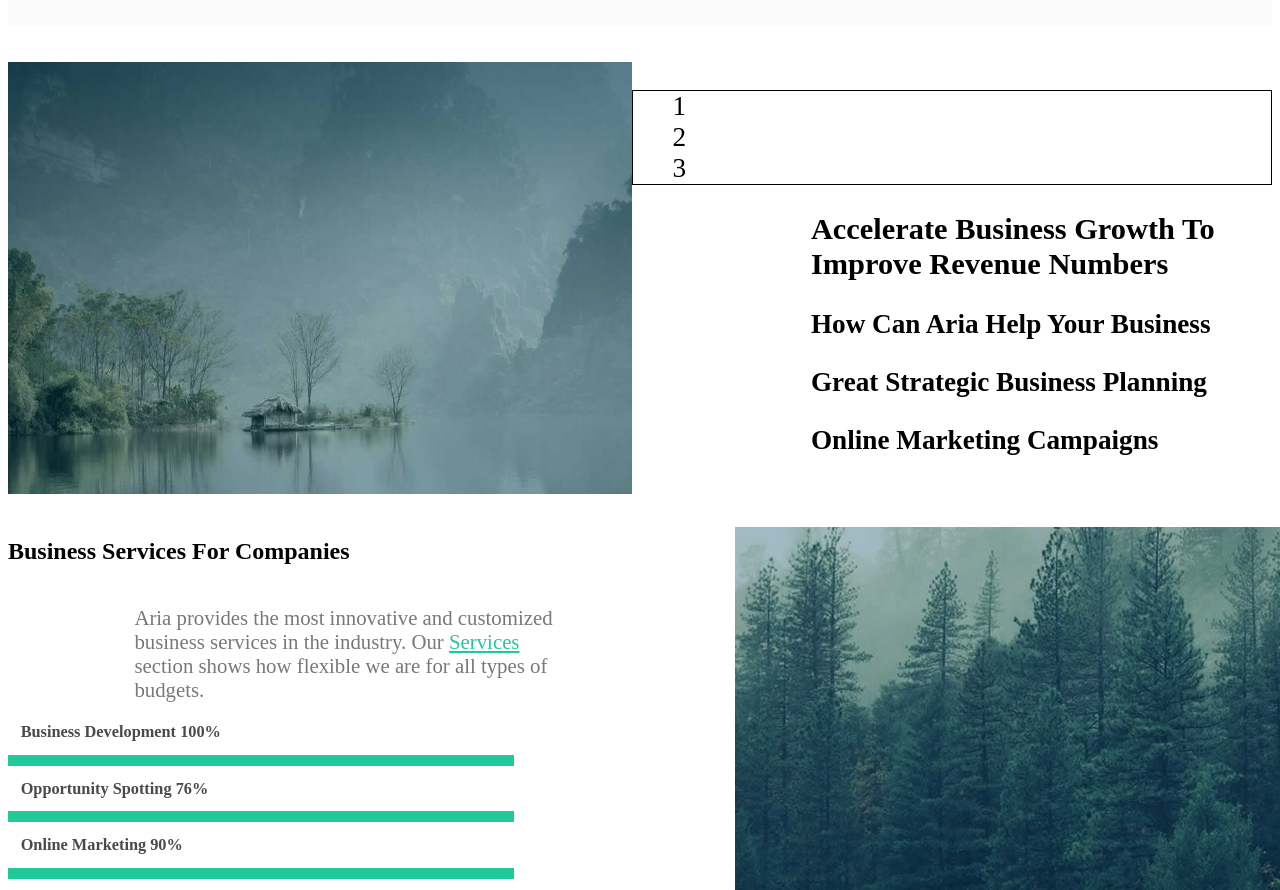
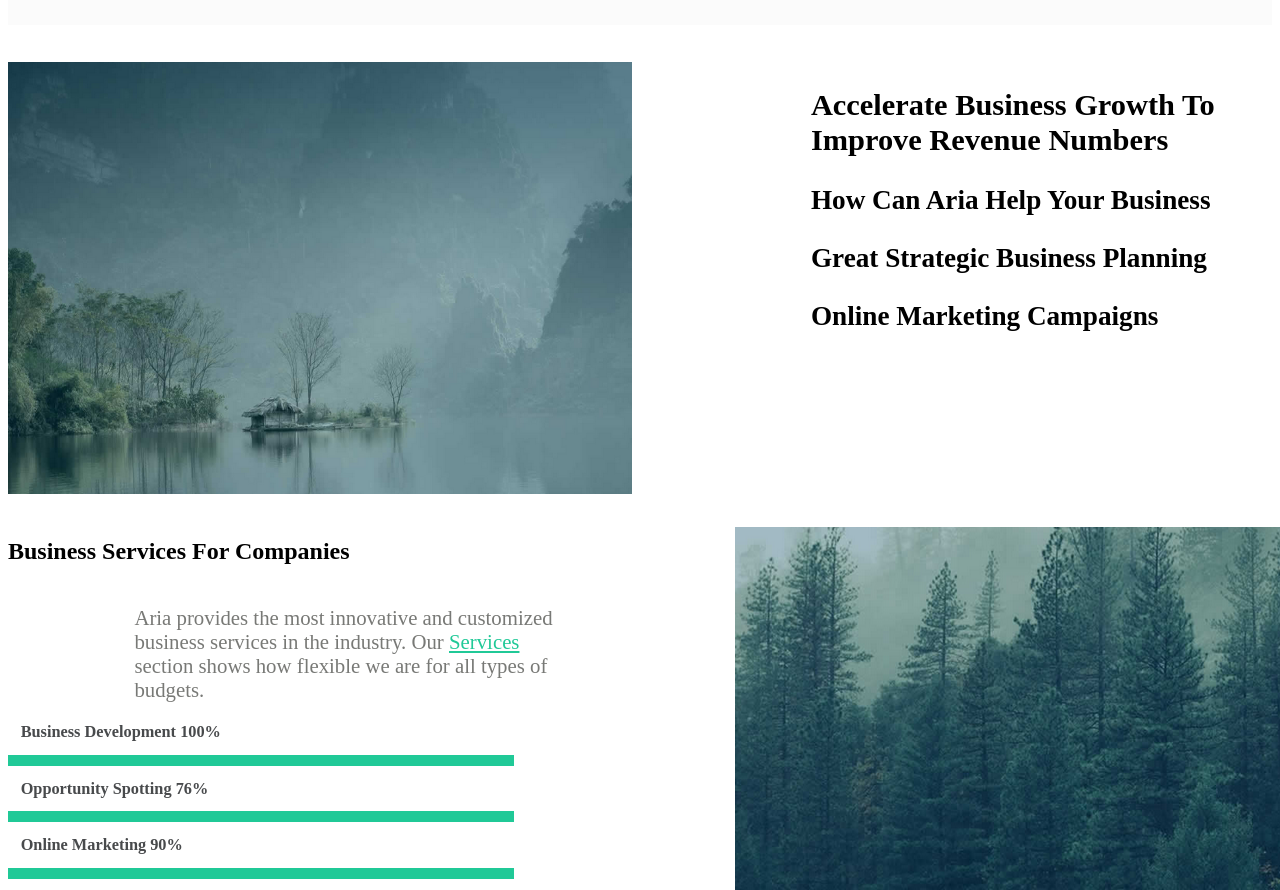
Before and after one commit to niturao123/reactlearningupdate, a React (Vite) app: page / in a window 1280 px wide. Shown: the part 1698-2588 px from the top of the page. Built offline with nearby package versions, Linux system fonts and the light colour scheme.

Commit message:
some changes in tree.jsx file

```diff
--- a/src/component/Tree.jsx
+++ b/src/component/Tree.jsx
@@ -1,6 +1,6 @@
 import { useState } from 'react';
 import '../styling.css/Tree.css'
-export const Tree = ({listItem}) => {
+export const Tree = ({ listItem }) => {
     const [activeIndex, setActiveIndex] = useState(null);
     const handleClick = (index) => {
         setActiveIndex(activeIndex === index ? null : index); // Toggle activeIndex
@@ -11,13 +11,6 @@ export const Tree = ({listItem}) => {
                 <img className='treeImg' src="treeimg.png" alt="A tree and river image" />
             </div>
             <div>
-            <ul>
-                {
-                    listItem.map((item, index) => (
-                        <li key={index}>{item}</li>
-                    ))
-                }
-            </ul>
                 <h2>Accelerate Business Growth To Improve Revenue Numbers</h2>
 
                 <h3 className="heading" onClick={() => handleClick(0)}>
@@ -30,7 +23,7 @@ export const Tree = ({listItem}) => {
                     </p>
                 )}
                 <h3 className="heading" onClick={() => handleClick(1)}>
-                Great Strategic Business Planning
+                    Great Strategic Business Planning
                 </h3>
                 {activeIndex === 1 && (
                     <p className="para">
@@ -38,7 +31,7 @@ export const Tree = ({listItem}) => {
                     </p>
                 )}
                 <h3 className="heading" onClick={() => handleClick(2)}>
-                Online Marketing Campaigns
+                    Online Marketing Campaigns
                 </h3>
                 {activeIndex === 2 && (
                     <p className="para">
```
